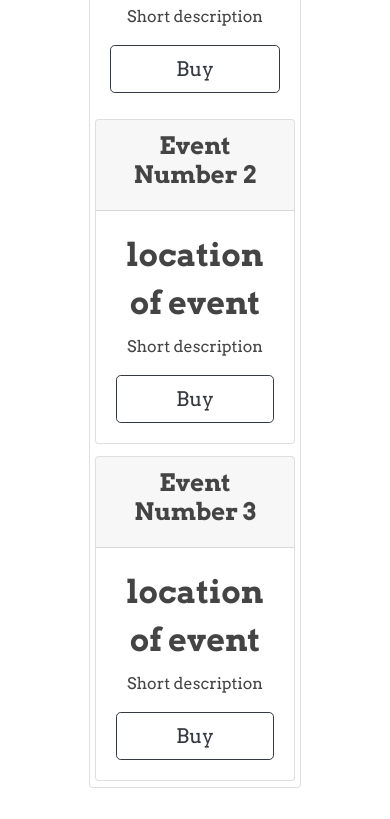
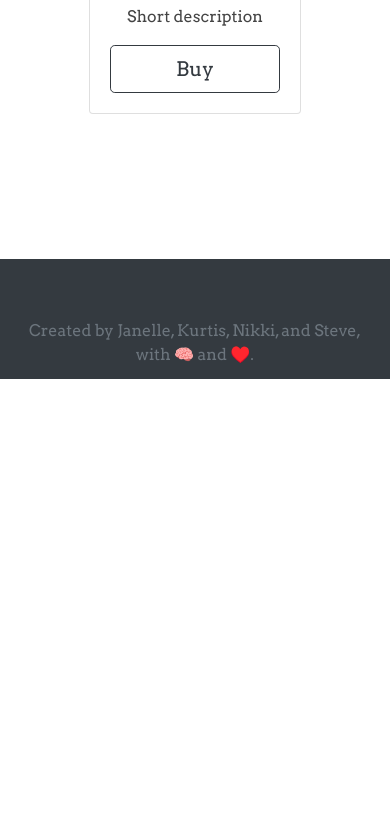
Before and after one commit to piknikki/Project1, a plain HTML site: page index.html in a window 390 px wide. Shown: the part 2285-3104 px from the top of the page. After the commit the page ends 2664 px from the top, so only its background shows below. Drawn offline with nearby package versions, Linux system fonts and the light colour scheme; some packages are replaced by stand-ins of ours.

Commit message:
fixed event 3

```diff
--- a/index.html
+++ b/index.html
@@ -132,34 +132,7 @@
                     <button type="button" class="btn btn-lg btn-block btn-outline-dark">Buy</button>
                 </div>
 
-        <div class="pricing-column col-md-4" >
-            <div class="card">
-                <div class="card-header">
-                    <h3>Event Number 2</h3>
-                </div>
 
-                <div class="card-body">
-                    <h2>location of event</h2>
-                    <p>Short description</p>
-                    <button type="button" class="btn btn-lg btn-block btn-outline-dark">Buy</button>
-                </div>
-            </div>
-        </div>
-
-        <div class="pricing-column col-md-4" >
-            <div class="card">
-                <div class="card-header">
-                    <h3>Event Number 3</h3>
-                </div>
-
-                <div class="card-body">
-                    <h2>location of event</h2>
-                    <p>Short description</p>
-                    <button type="button" class="btn btn-lg btn-block btn-outline-dark">Buy</button>
-                </div>
-            </div>
-        </div>
-    </div>
 </section>
 
 <!-- Footer Section -->
@@ -210,13 +183,13 @@
 <script src="https://cdnjs.cloudflare.com/ajax/libs/jquery/3.2.1/jquery.min.js"></script>
 
 <script>
-    var map;
-    function initMap() {
-      map = new google.maps.Map(document.getElementById('map'), {
-        center: {lat: -34.397, lng: 150.644},
-        zoom: 8
-      });
-    }
+    // var map;
+    // function initMap() {
+    //   map = new google.maps.Map(document.getElementById('map'), {
+    //     center: {lat: -34.397, lng: 150.644},
+    //     zoom: 8
+    //   });
+    // }
     function initMap() {
 
         var location = new google.maps.LatLng(50.0875726, 14.4189987); // declare location in map
```
